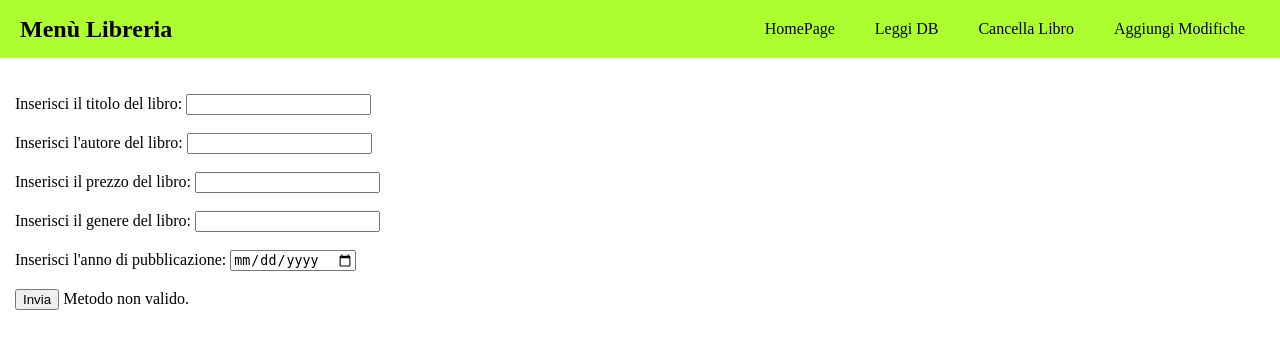
After one commit to LorenzoEsposito0/5E, a PHP site: page /Php/CreaLibro.php in a window 1280 px wide. The commit adds this page. Shown: the top 349 px of the page. Run offline with PHP 8.4, Linux system fonts and the light colour scheme.

Commit message:
Mancano delete e update

```diff
--- a/Progetto/Css/style.css
+++ b/Progetto/Css/style.css
@@ -1,46 +1,99 @@
-/* Stile del link per farlo sembrare un bottone */
-.button {
-    display: inline-block;
-    padding: 8px 10px; /* Aggiunge spazio attorno al testo */
-    font-size: 16px; /* Imposta la dimensione del testo */
-    text-align: center;
-    text-decoration: none; /* Rimuove la sottolineatura */
-    background-color: #4CAF50; /* Colore di sfondo verde */
-    color: white; /* Colore del testo bianco */
-    border: 2px solid #4CAF50; /* Bordo verde */
-    border-radius: 5px; /* Angoli arrotondati */
-    height: 20%;
-    transition: background-color 0.3s, border-color 0.3s; /* Effetto di transizione al passaggio del mouse */
+/* Rimuove i margini predefiniti */
+html, body {
+    margin: 0; /* Elimina lo spazio bianco */
+    padding: 0; /* Rimuove il padding */
+    box-sizing: border-box; /* Gestisce correttamente i margini e i bordi */
 }
 
-.button:hover {
-    background-color: #45a049; /* Colore di sfondo quando si passa sopra con il mouse */
-    border-color: #45a049; /* Colore del bordo quando si passa sopra con il mouse */
+/* Stile generale per la navbar */
+.navbar {
+    display: flex;
+    justify-content: space-between; /* Sposta il titolo a sinistra e i link a destra */
+    align-items: center; /* Allinea verticalmente gli elementi */
+    background-color: greenyellow; /* Colore di sfondo */
+    padding: 10px 20px; /* Spaziatura interna */
+    width: 100%; /* Copre l'intera larghezza della pagina */
+    box-sizing: border-box; /* Include il padding nella larghezza */
 }
 
-nav {
-    background-color: chartreuse;
-    width: 99%; /* Assicura che la navbar occupi tutta la larghezza */
-    height: 100px; /* Imposta un'altezza maggiore */
-    display: flex;
-    justify-content: center; /* Centra i link nella navbar */
-    align-items: center; /* Allinea verticalmente al centro */
-    gap: 40px; /* Aumenta lo spazio tra i link */
-    padding: 10px; /* Aggiungi padding interno */
-    box-shadow: 0 4px 6px rgba(0, 0, 0, 0.1); /* Aggiungi un'ombra per stile */
-    border-radius: 10px; /* Arrotonda i bordi (opzionale) */
+/* Stile per il titolo della navbar */
+.navbar-title {
+    margin: 0; /* Rimuove il margine predefinito */
+    font-size: 24px; /* Dimensione del testo */
+    color: black; /* Colore del testo */
 }
 
-nav a {
-    font-size: 18px; /* Ingrandisci il testo */
-    text-decoration: none; /* Rimuovi la sottolineatura */
-    color: black; /* Colore del testo */
-    padding: 10px 20px; /* Spaziatura interna per i link */
-    border-radius: 5px; /* Arrotonda i bordi dei link */
-    transition: background-color 0.3s ease; /* Aggiunge un'animazione al passaggio */
+/* Stile per i link della navbar */
+.nav-links {
+    display: flex; /* Usa Flexbox per allineare i link */
+    gap: 10px; /* Spaziatura di almeno 10px tra i link */
 }
 
-nav a:hover {
-    background-color: limegreen; /* Cambia il colore al passaggio del mouse */
-    color: white; /* Cambia il colore del testo */
+/* Stile per ogni link */
+.nav-links a {
+    text-decoration: none; /* Rimuove la sottolineatura */
+    color: black; /* Colore del testo */
+    padding: 10px 15px; /* Spaziatura interna per i link */
+    border-radius: 5px; /* Angoli arrotondati */
+    transition: background-color 0.3s; /* Transizione per l'effetto hover */
 }
+
+/* Effetto hover sui link */
+.nav-links a:hover {
+    background-color: lightgray; /* Colore di sfondo al passaggio del mouse */
+}
+
+form
+{
+    margin-left: 15px;
+}
+
+.text
+{
+    margin-left: 15px;
+}
+
+.upP1 {
+    border: 2px solid black; /* Spessore, tipo e colore del bordo */
+    padding: 5px;           /* Spazio interno tra il testo e il bordo */
+    display: inline-block;  /* Assicura che il bordo si adatti al testo */
+    font-family: Arial, sans-serif; /* Aggiunto un font standard */
+}
+
+.img1
+{
+    width: 300px;
+    height: auto;
+}
+
+.footer {
+    display: flex; /* Usa Flexbox per l'allineamento */
+    justify-content: space-between; /* Sposta gli elementi alle estremità */
+    align-items: center; /* Allinea verticalmente */
+    background-color: aquamarine!important; /* Colore di sfondo con !important per priorità */
+    padding: 10px 20px; /* Spaziatura interna */
+    box-sizing: border-box; /* Include il padding nella larghezza */
+    width: 100%; /* Larghezza piena */
+    height: 70px;
+    position: absolute; /* Fissa il footer in fondo alla finestra */
+    bottom: 0; /* Posizionamento in basso */
+    left: 0; /* Allineamento a sinistra */
+    z-index: 10; /* Porta il footer sopra altri elementi */
+    text-align: center; /* Testo centrato */
+}
+
+.footer a {
+    text-decoration: none; /* Rimuove la sottolineatura */
+    color: black; /* Colore del testo */
+    margin-left: 230px; /* Spaziatura tra i link */
+}
+
+.footer a:hover {
+    text-decoration: underline; /* Sottolinea al passaggio del mouse */
+}
+
+.footer-links
+{
+    display: flex;
+    gap: 40px;
+}
--- /dev/null
+++ b/Progetto/Js/scriptFirstPage.js
@@ -0,0 +1,4 @@
+document.getElementById("BottoneInvio").addEventListener('click', function ()
+{
+   window.location.href='CreaLibro.php';
+});
--- /dev/null
+++ b/Progetto/Php/CreaLibro.php
@@ -0,0 +1,87 @@
+<?php
+// Codice PHP se necessario
+?>
+<!doctype html>
+<html lang="en">
+<head>
+    <meta charset="UTF-8">
+    <meta name="viewport"
+          content="width=device-width, user-scalable=no, initial-scale=1.0, maximum-scale=1.0, minimum-scale=1.0">
+    <meta http-equiv="X-UA-Compatible" content="ie=edge">
+    <link rel="stylesheet" href="../Css/style.css">
+    <title>Menù Libreria</title>
+</head>
+<body>
+<!-- Navbar -->
+<nav class="navbar">
+    <h1 class="navbar-title">Menù Libreria</h1>
+    <div class="nav-links">
+        <a href="FirstPage.php">HomePage</a>
+        <a href="LeggiLibri.php">Leggi DB</a>
+        <a href="DeleteLibro.php">Cancella Libro</a>
+        <a href="UpdateLibro.php">Aggiungi Modifiche</a>
+    </div>
+</nav>
+
+<!-- Contenuto principale -->
+<form method="post" class="">
+    <br><br>
+    <label for="titoloLibro">Inserisci il titolo del libro: </label>
+    <input type="text" id="titoloLibro" name="titoloLibro" required>
+    <br><br>
+    <label for="autoreLibro">Inserisci l'autore del libro: </label>
+    <input type="text" id="autoreLibro" name="autoreLibro" required>
+    <br><br>
+    <label for="prezzoLibro">Inserisci il prezzo del libro: </label>
+    <input type="number" id="prezzoLibro" name="prezzoLibro" required>
+    <br><br>
+    <label for="genereLibro">Inserisci il genere del libro: </label>
+    <input type="text" id="genereLibro" name="genereLibro" required>
+    <br><br>
+    <label for="annoPubblicazione">Inserisci l'anno di pubblicazione: </label>
+    <input type="date" id="annoPubblicazione" name="annoPubblicazione" required>
+    <br><br>
+    <button id="InviaCreateLibro">Invia</button>
+    <?php
+    // la condizione controlla se il metodo della richiesta è il post, serve per identificare se un modulo HTML è stato inviato
+    if ($_SERVER['REQUEST_METHOD'] === 'POST') {
+        // 1. Recupera i dati dal modulo
+        $titolo = $_POST['titoloLibro'];// recupera l'id d'input scritto dall'utente
+        $autore = $_POST['autoreLibro'];// recupera l'id d'input scritto dall'utente
+        $genere = $_POST['genereLibro'];// recupera l'id d'input scritto dall'utente
+        $prezzo = $_POST['prezzoLibro'];// recupera l'id d'input scritto dall'utente
+        $annoPubblicazione = $_POST['annoPubblicazione'];// recupera l'id d'input scritto dall'utente
+
+        // 2. Connessione al database
+        try {
+            $db = new PDO('mysql:host=localhost;dbname=libreria', 'root', '', [
+                PDO::ATTR_ERRMODE => PDO::ERRMODE_EXCEPTION,
+                PDO::ATTR_DEFAULT_FETCH_MODE => PDO::FETCH_OBJ
+            ]);
+
+            // 3. Query di inserimento
+            $query = 'INSERT INTO libri (nome, autore, genere, prezzo, annoDiPubblicazione)
+                  VALUES (:nome, :autore, :genere, :prezzo, :anno)';
+            $stmt = $db->prepare($query);
+
+            // 4. Binding dei parametri
+            $stmt->bindValue(':nome', $titolo);
+            $stmt->bindValue(':autore', $autore);
+            $stmt->bindValue(':genere', $genere);
+            $stmt->bindValue(':prezzo', $prezzo);
+            $stmt->bindValue(':anno', $annoPubblicazione);
+            // 5. Esecuzione della query
+            $stmt->execute();
+
+            // 6. Messaggio di conferma
+        } catch (PDOException $e) {
+            // Gestione degli errori
+            echo "Errore durante l'inserimento: " . $e->getMessage();
+        }
+    } else {
+        echo "Metodo non valido.";
+    }
+    ?>
+</form>
+</body>
+</html>
```
Also changed, not shown: Progetto/Js/scriptCreateLibro.js (added, +9 -0 lines), Progetto/Php/DeleteLibro.php (added, +26 -0 lines), Progetto/Php/FirstPage.php (added, +50 -0 lines), Progetto/Php/LeggiLibri.php (added, +51 -0 lines), Progetto/Php/UpdateLibro.php (added, +26 -0 lines), Progetto/Img/Foto1.png (added), Progetto/Img/libro.jpg (added), 1 other file.
